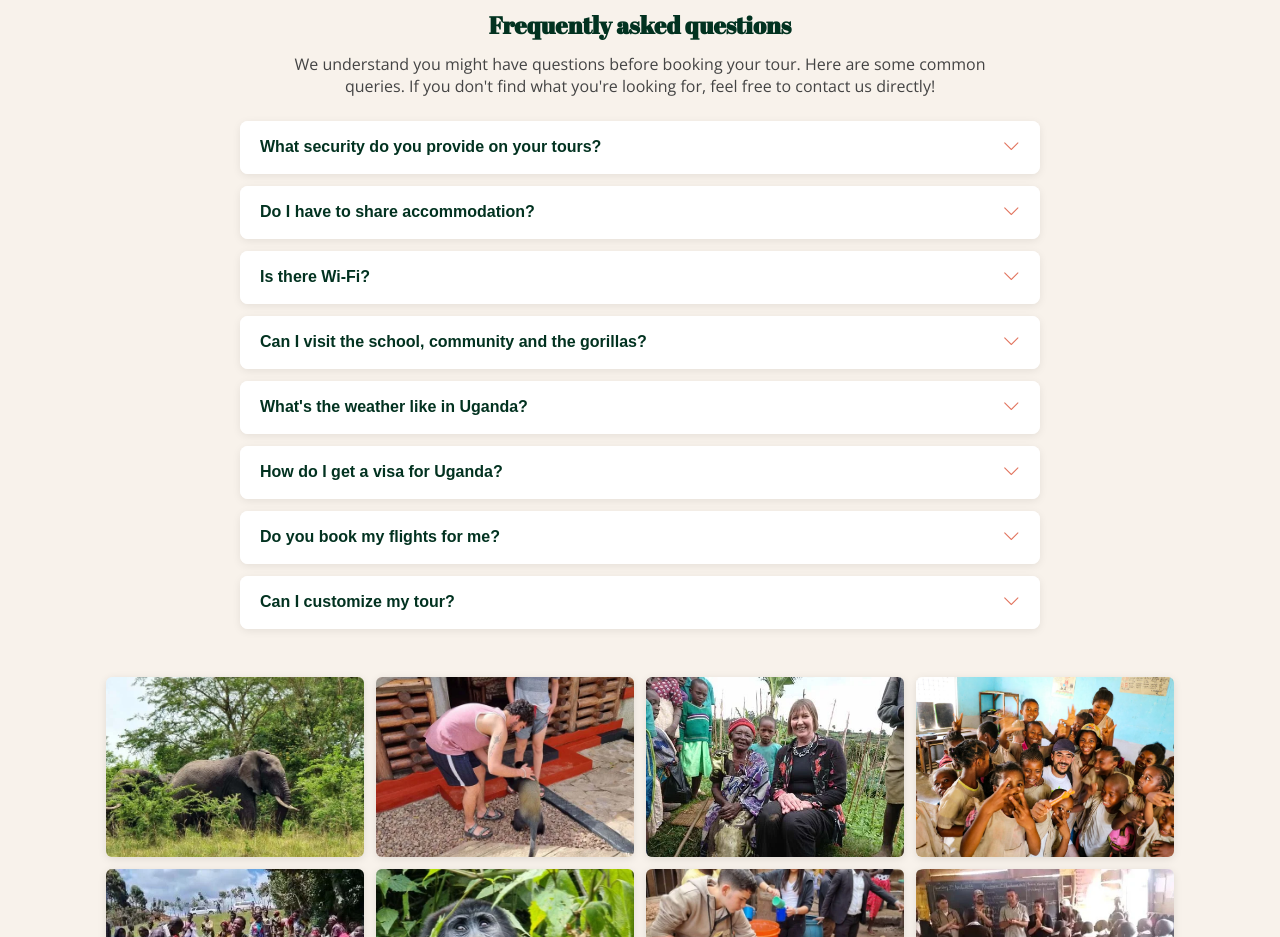
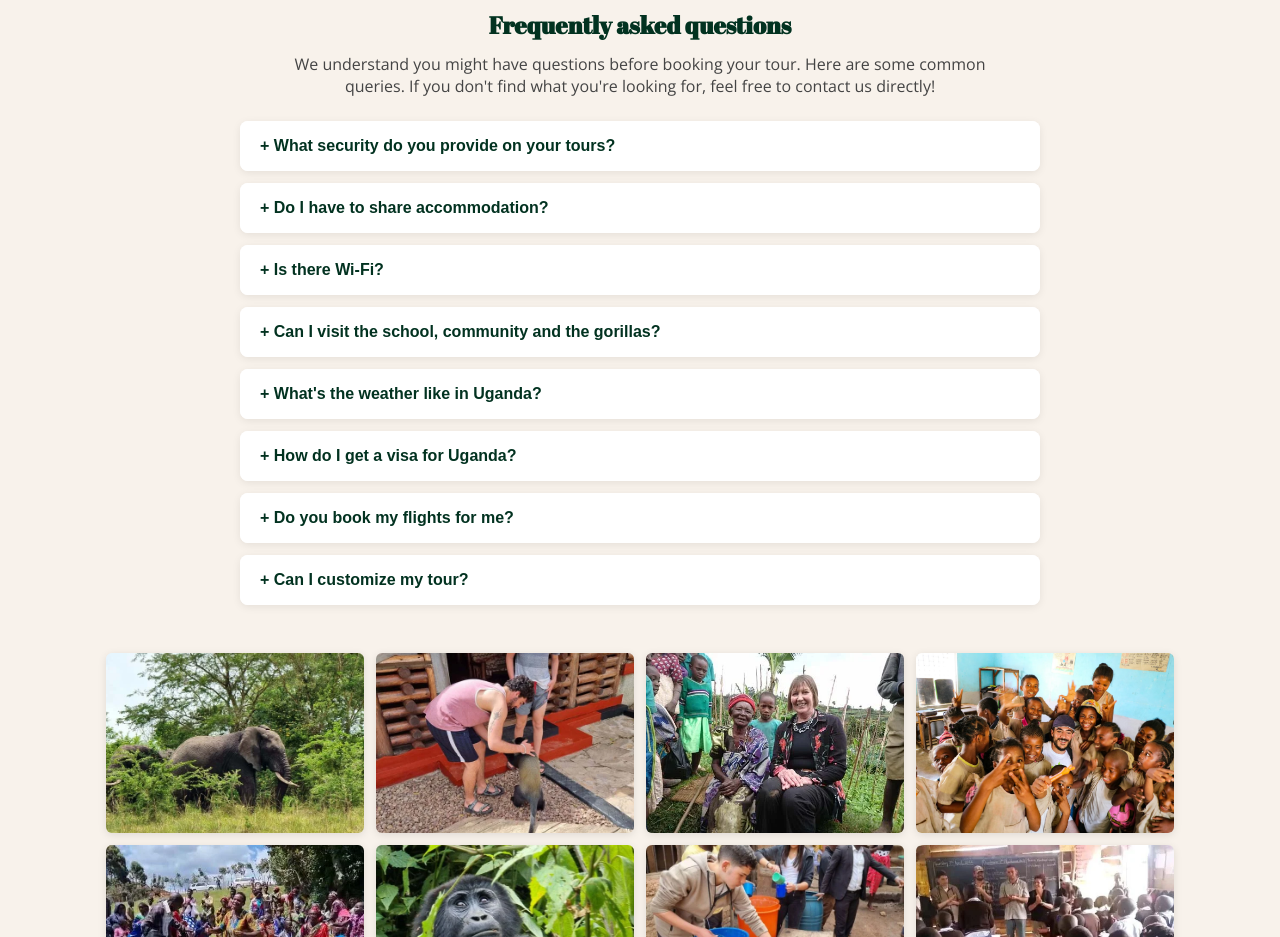
Before and after one commit to JenniePowell/Amatsiko_Tours_Booking, a React (Vite) app: page /contact in a window 1280 px wide. Shown: the part 1460-2397 px from the top of the page. Built offline with nearby package versions, Linux system fonts and the light colour scheme.

Commit message:
resolved commit errors

```diff
--- a/src/components/TourMap.css
+++ b/src/components/TourMap.css
@@ -6,7 +6,7 @@
   width: 100%;
   height: 380px;
   border-radius: 16px;
-  z-index: 1; /* keep Leaflet's internal z-index below your nav/dropdowns */
+  z-index: 1;
 }
 
 .tour-map-status {
--- a/src/main.jsx
+++ b/src/main.jsx
@@ -4,6 +4,7 @@ import { BrowserRouter } from "react-router-dom";
 import './index.css'
 import App from './App.jsx'
 import "bootstrap-icons/font/bootstrap-icons.css";
+import "leaflet/dist/leaflet.css";
 
 createRoot(document.getElementById('root')).render(
   <StrictMode>
--- a/src/pages/ContactUs.jsx
+++ b/src/pages/ContactUs.jsx
@@ -213,14 +213,12 @@ function ContactUs() {
                 className="faq-question"
                 onClick={() => toggleFaq(index)}
               >
-                <span>{faq.question}</span>
-                <i
-                  className={
-                    openFaq === index
-                      ? "bi bi-chevron-up"
-                      : "bi bi-chevron-down"
-                  }
-                ></i>
+                <span>
+                  <span className="faq-icon">
+                    {openFaq === index ? "\u2212    " : "+    "}
+                  </span>
+                  {faq.question}
+                </span>
               </button>
 
               {openFaq === index && <p className="faq-answer">{faq.answer}</p>}
--- a/src/pages/TourDetails.jsx
+++ b/src/pages/TourDetails.jsx
@@ -1,6 +1,7 @@
 import { useState } from 'react';
 import { useParams, useNavigate, Link } from 'react-router-dom';
 import tours from '../data/tours';
+import TourMap from '../components/TourMap.jsx';
 import "./TourDetails.css";
 
 function TourDetails() {
@@ -149,6 +150,7 @@ function TourDetails() {
 
       {(tour.itinerary || tour.highlights || tour.packingTip) && (
         <section className="tour-lower-section">
+
           {tour.itinerary && (
             <div className="tour-itinerary">
               <h2>Itinerary</h2>
@@ -161,6 +163,8 @@ function TourDetails() {
               </ul>
             </div>
           )}
+
+          {tour.location && <TourMap location={tour.location} />}
 
           <div className="tour-lower-grid">
             {tour.highlights && (
@@ -175,6 +179,7 @@ function TourDetails() {
           </div>
         </section>
       )}
+
        <section className="tour-cta-banner">
         <div className="tour-cta-content">
           <h2>Ready To Create Memories That Last A Lifetime?</h2>
```
Also changed, not shown: 2 other files (tests, documents, lock files or other folders).
